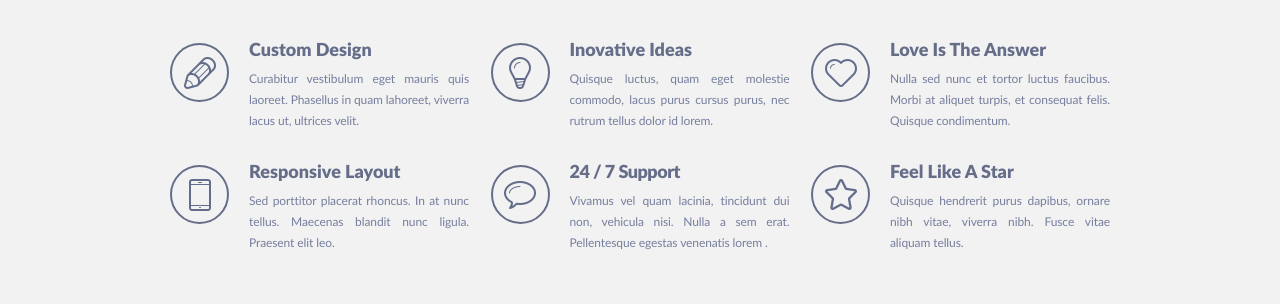
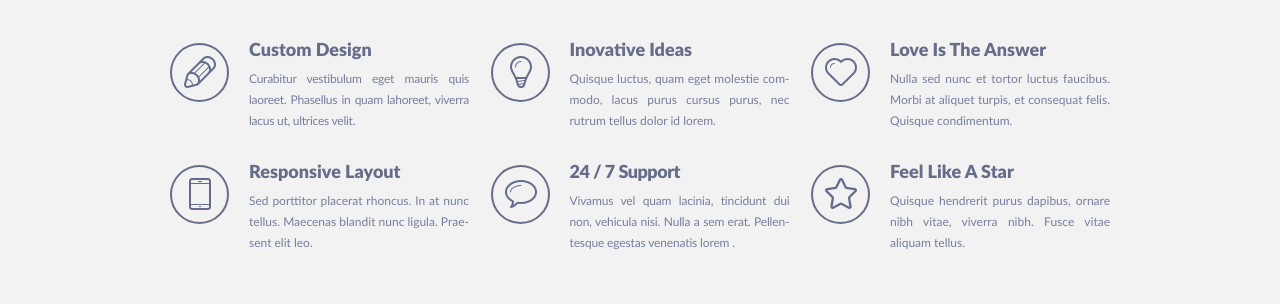
Before and after one commit to Morreis/singolo, a plain HTML site: page singolo1.html in a window 1280 px wide. Shown: the part 873-1177 px from the top of the page. Drawn offline with Linux system fonts and the light colour scheme.

Commit message:
fix: fix fonts in services

```diff
--- a/singolo1.css
+++ b/singolo1.css
@@ -195,7 +195,7 @@ _______________________________________________________*/
 	align-items: center;
 	width: 59px;
 	height: 59px;
-	padding: 15px;
+	padding: 13px 15px 15px 16px;
 	border: 2px solid #666d89;
 	border-radius: 50%;
 	position: absolute;
@@ -214,12 +214,13 @@ _______________________________________________________*/
 .service_item_bubble {
 	letter-spacing: -.5px;
 }
+
+.service_item_sub_bubble {
+	letter-spacing: -.15px;
+	}
 .service_item_sub {
-	font-family: 'lato regular', sans-serif;
 	color: #767e9e;
-	font-size: 1.2rem;
-	line-height: 21px;
-	font-weight: 500;
-	letter-spacing: -.1px;
-	text-align: justify;
+    font-size: 1.2rem;
+    line-height: 21px;
+    text-align: justify;
 }
--- a/singolo1.html
+++ b/singolo1.html
@@ -62,7 +62,7 @@
 						<img src="assets/img/bulb.png" alt="bulb image">
 					</div>
 					<div class="service_item_header">Inovative Ideas</div>
-					<p class="service_item_sub">Quisque luctus, quam eget molestie commodo, lacus purus cursus purus, nec rutrum tellus dolor id lorem.</p>
+					<p class="service_item_sub">Quisque luctus, quam eget molestie com&shymodo, lacus purus cursus purus, nec rutrum tellus dolor id lorem.</p>
 				</div> <!-- BULB -->
 				<div class="service_item"> <!-- HEART -->
 					<div class="service_item_logo">
@@ -76,14 +76,14 @@
 						<img src="assets/img/phone.png" alt="phone image">
 					</div>
 					<div class="service_item_header">Responsive Layout</div>
-					<p class="service_item_sub">Sed porttitor placerat rhoncus. In at nunc tellus. Maecenas blandit nunc ligula. Praesent elit leo.</p>
+					<p class="service_item_sub">Sed porttitor placerat rhoncus. In at nunc tellus. Maecenas blandit nunc ligula. Prae&shysent elit leo.</p>
 				</div> <!-- PHONE -->
 				<div class="service_item"> <!-- BUBBLE -->
 					<div class="service_item_logo">
 						<img src="assets/img/bubble.png" alt="bubble image">
 					</div>
 					<div class="service_item_header service_item_bubble">24 / 7 Support</div>
-					<p class="service_item_sub service_item_sub_bubble">Vivamus vel quam lacinia, tincidunt dui non, vehicula nisi. Nulla a sem erat. Pellentesque egestas venenatis lorem .</p>
+					<p class="service_item_sub service_item_sub_bubble">Vivamus vel quam lacinia, tincidunt dui non, vehicula nisi. Nulla a sem erat. Pellen&shytesque egestas venenatis lorem .</p>
 				</div> <!-- BUBBLE -->
 				<div class="service_item"> <!-- STAR -->
 					<div class="service_item_logo">
```
